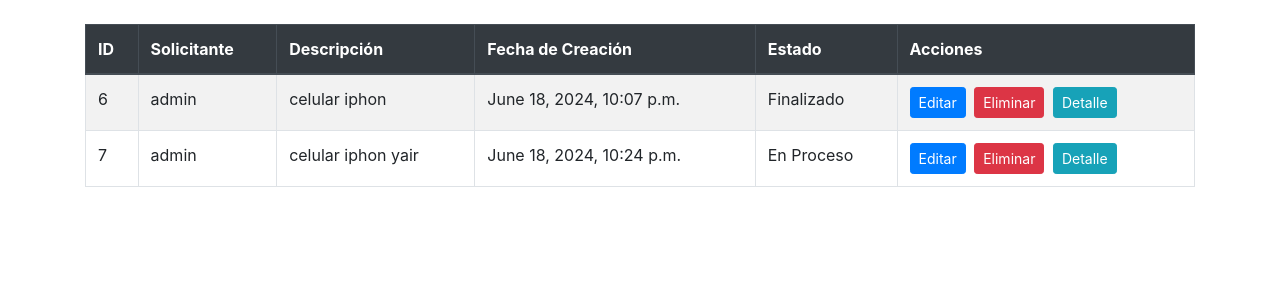
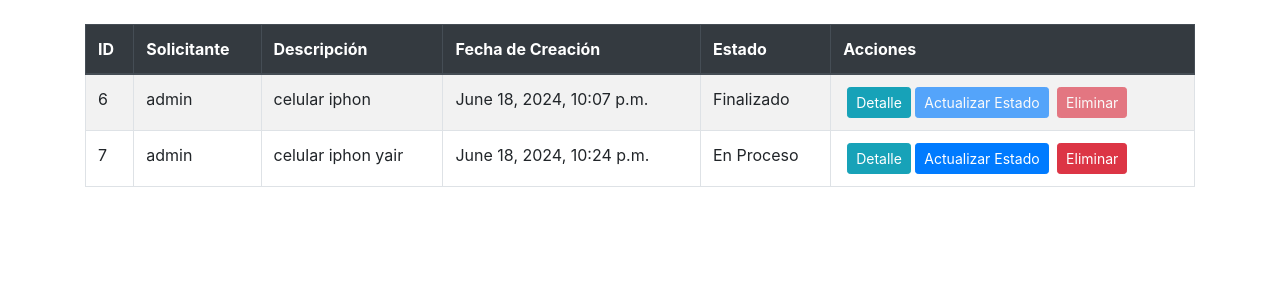
Before and after one commit to analistadeti/compras, a Django app: page /lista/ in a window 1280 px wide. Shown: the top 300 px of the page. Run offline with Django 5.2, Linux system fonts and the light colour scheme; a user stored in the database is signed in; data comes from the database, SQL or seed files in the repository; both versions use the stored data as it was after the commit; some libraries are stand-ins or nearby versions.

Commit message:
avance con bloqueo de actualizar

```diff
--- a/hotel_compras/compras/templates/lista_solicitudes.html
+++ b/hotel_compras/compras/templates/lista_solicitudes.html
@@ -33,9 +33,15 @@
                             <td>{{ solicitud.fecha_creacion }}</td>
                             <td>{{ solicitud.estado }}</td>
                             <td>
-                                <a href="{% url 'actualizar_solicitud' solicitud.id %}" class="btn btn-sm btn-primary">Editar</a>
-                                <a href="{% url 'eliminar_solicitud' solicitud.id %}" class="btn btn-sm btn-danger ml-1">Eliminar</a>
                                 <a href="{% url 'detalle_solicitud' solicitud.id %}" class="btn btn-sm btn-info ml-1">Detalle</a>
+                                {% if solicitud.estado != 'Finalizado' %}
+                                    <a href="{% url 'actualizar_solicitud' solicitud.id %}" class="btn btn-sm btn-primary">Actualizar Estado</a>
+                                    <a href="{% url 'eliminar_solicitud' solicitud.id %}" class="btn btn-sm btn-danger ml-1">Eliminar</a>
+                                {% else %}
+                                    <!-- Botones deshabilitados si el estado es 'Finalizado' -->
+                                    <button class="btn btn-sm btn-primary" disabled>Actualizar Estado</button>
+                                    <button class="btn btn-sm btn-danger ml-1" disabled>Eliminar</button>
+                                {% endif %}
                             </td>
                         </tr>
                     {% empty %}
```
Also changed, not shown: hotel_compras/compras/templates/lista_estados.html (deleted), hotel_compras/db.sqlite3.
